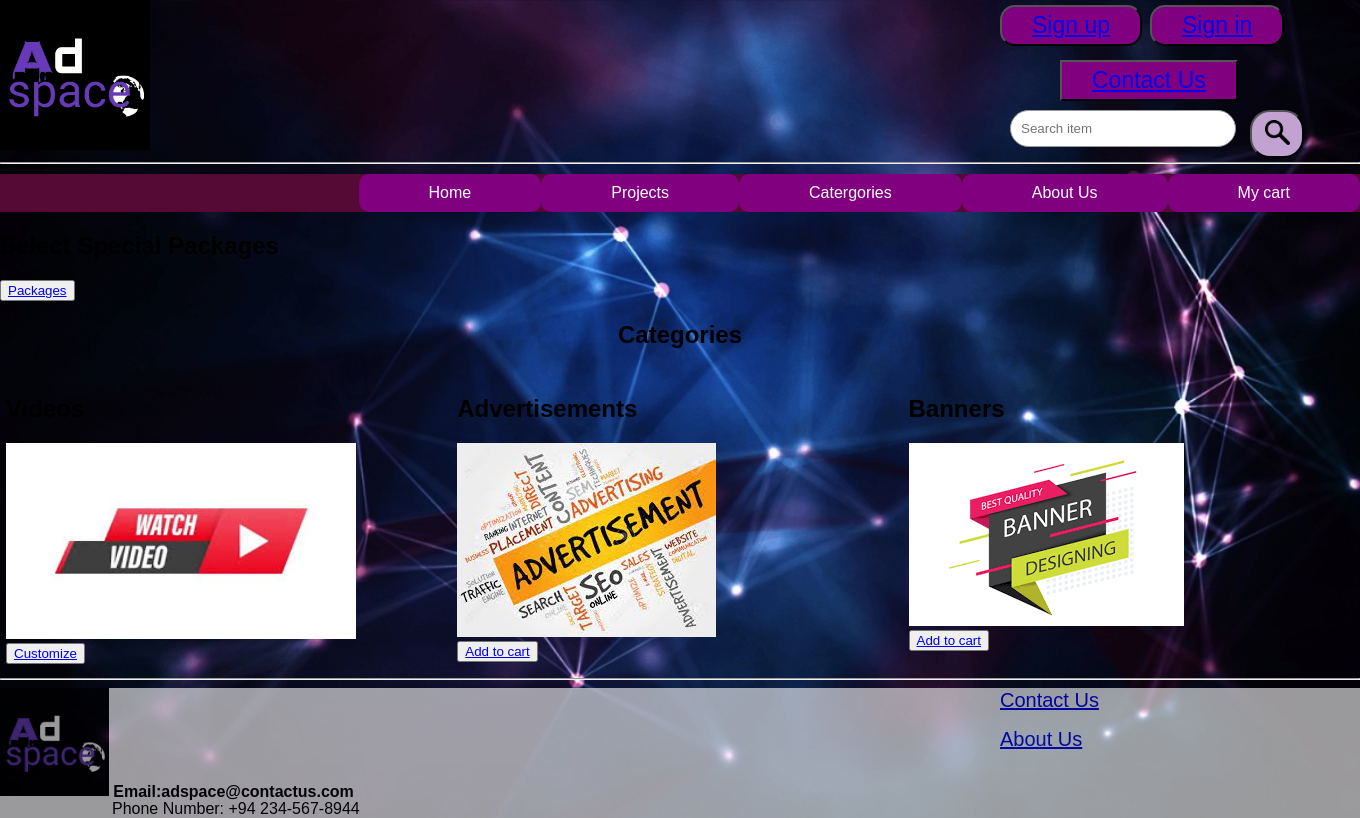
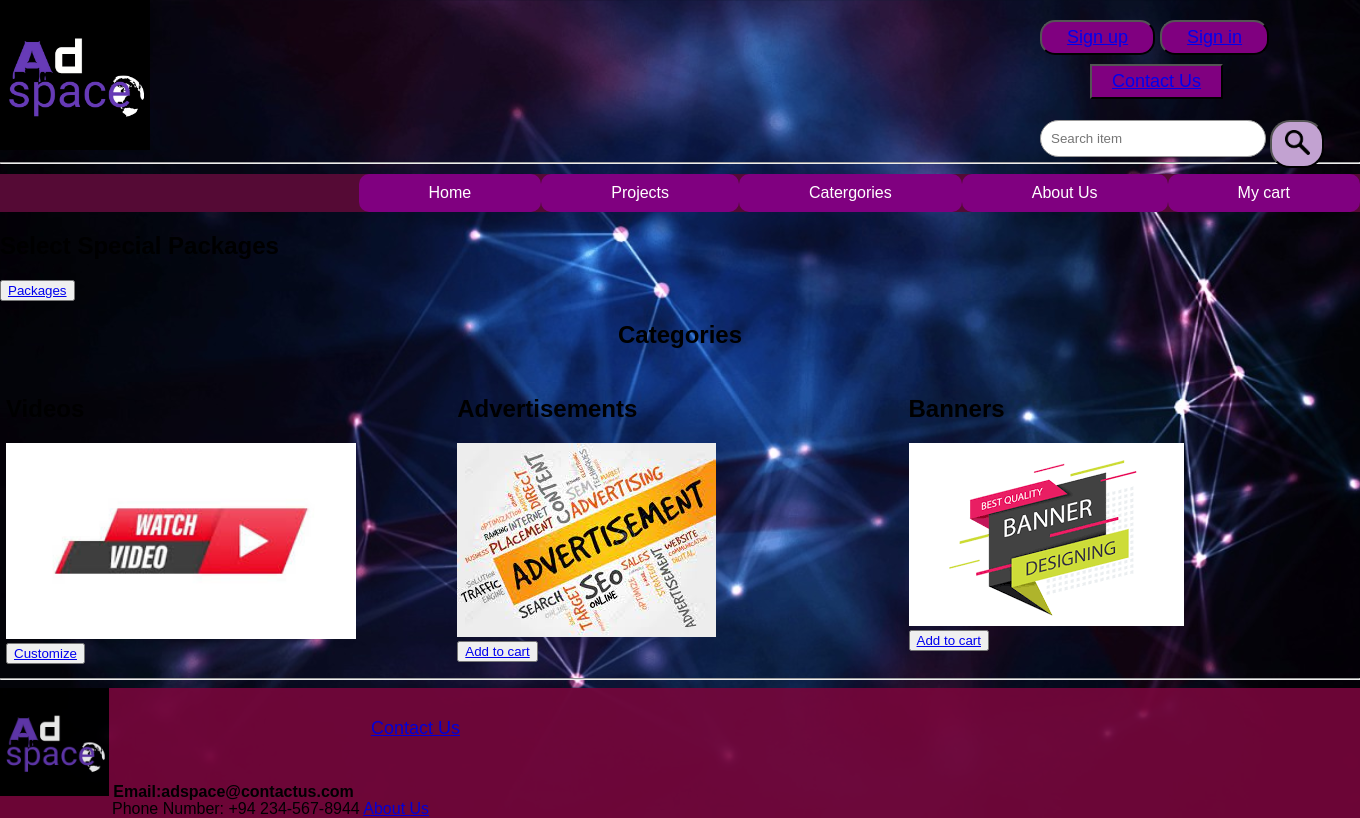
Before and after one commit to it21097010/website-project, a PHP site: page /category.html in a window 1360 px wide. Run offline with PHP 8.4, Linux system fonts and the light colour scheme.

Commit message:
last update categories styles

```diff
--- a/Styles/category.css
+++ b/Styles/category.css
@@ -1,24 +1,58 @@
 body
 {
 	background-image:url("../Images/background.jpg");
+}
 
+.button1{
+	position:absolute;
+	left:1040px;
+	top:20px;
+	font-size:18px;
+	color:white;
+	background-color:purple;
+	padding: 5px 25px;
+	text-align:center;
+	border-radius: 15px;
 }
+
+.button2{
+	position:absolute;
+	left:1160px;
+	top:20px;
+	font-size:18px;
+	color:white;
+	background-color:purple;
+	padding: 5px 25px;
+	text-align:center;
+	border-radius: 15px;
+}
+
+.button3{
+	position:absolute;
+	left:1090px;
+	top:64px;
+	font-size:18px;
+	color:white;
+	background-color:purple;
+	padding: 5px 20px;
+}
+
 .search{
 	position:absolute;
-	top:100px;
-	left:1000px;
+	top:110px;
+	left:1030px;
     border-radius: 20px;
 	padding: 10px;
 	margin: 10px;
 	width: 15%;
 	border: 1px solid #999;
 	outline: none;
+}
 
-}
 .search_1{
 	position:absolute;
-	top:100px;
-	left:1240px;
+	top:110px;
+	left:1260px;
 	cursor:pointer;
     border-radius: 20px;
 	padding: 1px;
@@ -27,50 +61,13 @@ body
 	height:6%;
 	width:4%;
 	outline: none;
+}
 
-}
 .search_1:hover{
 	background-color:#915c83;
 }
-.button1{
-	position:absolute;
-	left:1000px;
-	top:5px;
-	font-size:23px;
-	color:white;
-	background-color:purple;
-	padding: 5px 30px;
-	text-align:center;
-	border-radius: 15px;
-}
 
-.button2{
-	position:absolute;
-	left:1150px;
-	top:5px;
-	font-size:23px;
-	color:white;
-	background-color:purple;
-	padding: 5px 30px;
-	text-align:center;
-	border-radius: 15px;
 
-}.button3{
-	position:absolute;
-	left:1060px;
-	top:60px;
-	font-size:23px;
-	color:white;
-	background-color:purple;
-	padding: 5px 30px;
-
-}
-.title1{
-	position:absolute;
-	top:32px;
-	left:480px;
-	font-size:40px;
-}
 
 ul.menu{
 	list-style-type:none;
@@ -123,21 +130,105 @@ body
 	background-position: center;
 
 }
-.contact-us-form
+.category-form
 {
-	width: 800px;
+	border-radius: 20px;
+	width: 1200px;
+	height: 450px;
 	box-shadow: 0 0 3px 0 rgba(0,0,0,0,3);
 	background: #fff;
-	padding: 20px;
+	padding: 40px;
 	margin: 1% auto 0;
 	text-align: left;
 
 }
-.contact-us-form h1
+.text2
 {
-	color: #869097;
+	font-size:23px;
+	color:black;
+	background-color:rgb(148, 106, 148);
+	padding: 5px 30px;
 	margin-bottom: 30px;
 }
+
+.text3
+{
+	font-size:23px;
+	color:black;
+	background-color:rgb(148, 106, 148);
+	padding: 5px 30px;
+	margin-bottom: 30px;
+}
+.text4
+{
+	font-size:23px;
+	color:black;
+	background-color:rgb(148, 106, 148);
+	padding: 5px 30px;
+	margin-bottom: 30px;
+}
+.text5
+{
+	font-size:23px;
+	color:black;
+	background-color:rgb(148, 106, 148);
+	padding: 5px 30px;
+	margin-bottom: 30px;
+}
+
+
+
+.video-button{
+	position:absolute;
+	left:150px;
+	top:850px;
+	border-radius: 10px;
+	font-size:20px;
+	color:white;
+	background-color:rgb(148, 106, 148);
+	padding: 5px 30px;
+	width: 250px;
+}
+
+.ad-button{
+	position:absolute;
+	left:520px;
+	top:850px;
+	border-radius: 10px;
+	font-size:20px;
+	color:white;
+	background-color:rgb(148, 106, 148);
+	padding: 5px 30px;
+	width: 320px;
+}
+
+.banner-button{
+	position:absolute;
+	left:930px;
+	top:850px;
+	border-radius: 10px;
+	font-size:20px;
+	color:white;
+	background-color:rgb(148, 106, 148);
+	padding: 5px 30px;
+	width: 300px;
+}
+
+.videoimage{
+	position: absolute;
+	left: 100px;
+}
+
+.adimage{
+	position: absolute;
+	left:550px;
+}
+
+.bannerimage{
+	position: absolute;
+	left: 950px;
+}
+
 .input-box
 {
 	border-radius: 10px;
@@ -183,36 +263,43 @@ button4
 	position: relative;
 	width: 100%;
 	height:6%;
-   opacity:0.6;
-   background-color: white;
-   color: black;
+	opacity:0.9;
+	background-color: rgb(119, 6, 59);
+
  }
-.footerText{
-	position:absolute;
-	left:1000px;
-	font-family:arial;
-	top:40px;
-	font-size:20px;
-}
+
  .footerText1{
 	 position:absolute;
-	left:1000px;
+	 right:900px;
 	 font-family:arial;
-	top:1px;
-	color:green;
+	 top:30px;
+	 color: white;
+	 font-size:18px;
+ }
+
+
+ .footerText2{
+	 position:absolute;
+	 left:1100px;
+	 font-family:arial;
+	 top:70px;
 	 font-size:20px;
+
+
  }
-.footer font:hover{background-color:white;}
-p{
+
+ .footerText3{
 	 position:absolute;
-	top:60%;
-	right:10%;
-	color:white;
-	font-size:30px;
-	font-family:Arial;
-    text-align: center;
+	 left:1100px;
+	 font-family:arial;
+	 top:30px;
+	 font-size:20px;
+
  }
+
+ .footer font:hover{background-color:black;}
+
  a:visited {
-	color: #ffffff;
+	 color: white;
 	 text-decoration: none;
  }
```
Also changed, not shown: other parts of Styles/category.css (+17 -18 lines). Lines whose indentation alone changed are shown as unchanged.
